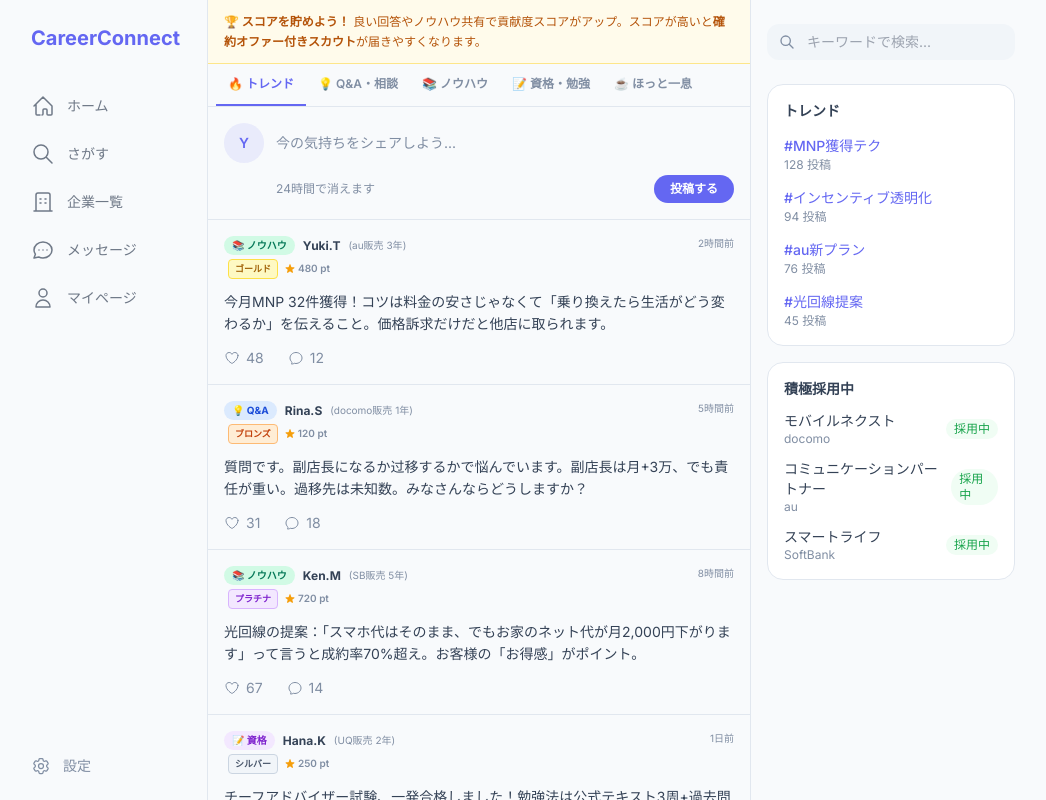
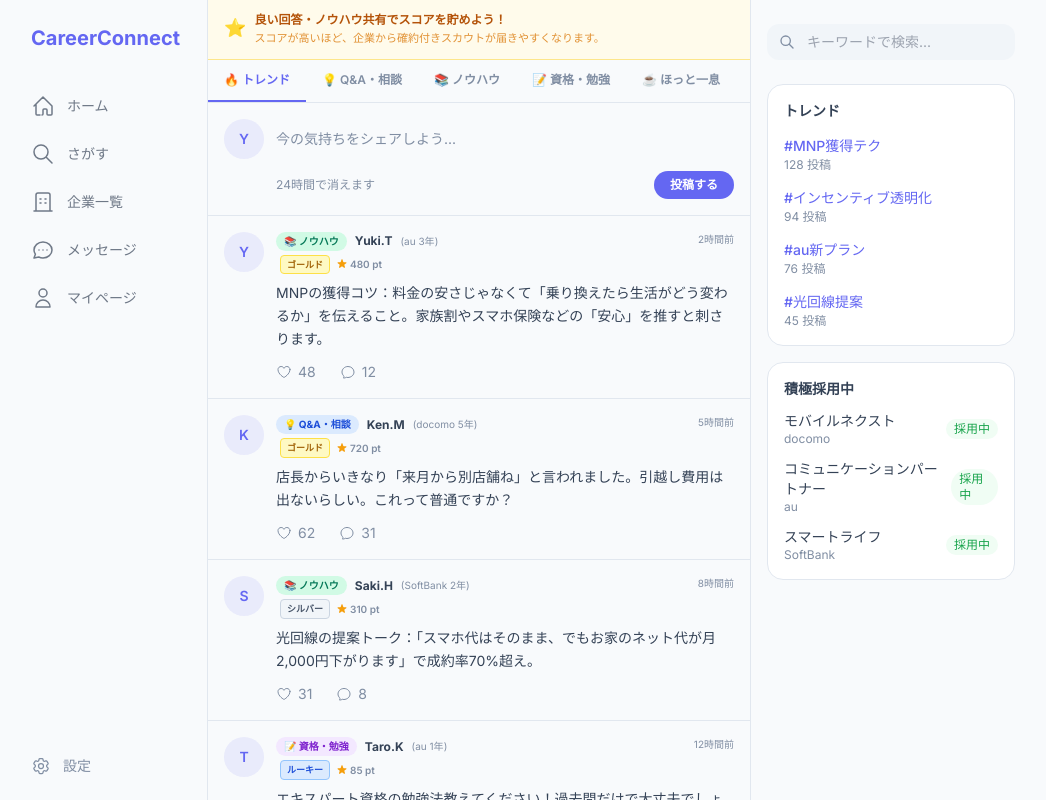
Before and after one commit to kmahm402-eng/careerconnect, a Next.js app: page /feed in a window 1280 px wide. Shown: the top 800 px of the page, without its empty margins (121-1167 px from the left). Built offline with nearby package versions, Linux system fonts and the light colour scheme.

Commit message:
Update page.tsx

```diff
--- a/src/app/(main)/feed/page.tsx
+++ b/src/app/(main)/feed/page.tsx
@@ -1,78 +1,23 @@
 "use client";
 import { useState } from "react";
-
-const TABS = ["🔥 トレンド", "💡 Q&A・相談", "📚 ノウハウ", "📝 資格・勉強", "☕️ ほっと一息"];
-
-const RANKS: Record<string, {label:string,color:string}> = {
-  bronze: {label:"ブロンズ",color:"bg-orange-100 text-orange-700 border-orange-300"},
-  silver: {label:"シルバー",color:"bg-slate-100 text-slate-600 border-slate-300"},
-  gold: {label:"ゴールド",color:"bg-yellow-100 text-yellow-700 border-yellow-300"},
-  platinum: {label:"プラチナ",color:"bg-purple-100 text-purple-700 border-purple-300"},
-};
-
-const POSTS = [
-  { id:"1", tab:0, badge:"📚 ノウハウ", badgeColor:"bg-emerald-100 text-emerald-700", author:{name:"Yuki.T",role:"au販売 3年",score:480,rank:"gold"}, content:"今月MNP 32件獲得！コツは料金の安さじゃなくて「乗り換えたら生活がどう変わるか」を伝えること。価格訴求だけだと他店に取られます。", likes:48, comments:12, time:"2時間前" },
-  { id:"2", tab:1, badge:"💡 Q&A", badgeColor:"bg-blue-100 text-blue-700", author:{name:"Rina.S",role:"docomo販売 1年",score:120,rank:"bronze"}, content:"質問です。副店長になるか过移するかで悩んでいます。副店長は月+3万、でも責任が重い。過移先は未知数。みなさんならどうしますか？", likes:31, comments:18, time:"5時間前" },
-  { id:"3", tab:2, badge:"📚 ノウハウ", badgeColor:"bg-emerald-100 text-emerald-700", author:{name:"Ken.M",role:"SB販売 5年",score:720,rank:"platinum"}, content:"光回線の提案：「スマホ代はそのまま、でもお家のネット代が月2,000円下がります」って言うと成約率70%超え。お客様の「お得感」がポイント。", likes:67, comments:14, time:"8時間前" },
-  { id:"4", tab:3, badge:"📝 資格", badgeColor:"bg-purple-100 text-purple-700", author:{name:"Hana.K",role:"UQ販売 2年",score:250,rank:"silver"}, content:"チーフアドバイザー試験、一発合格しました！勉強法は公式テキスト3周+過去問3年分。通勤中にアプリで単語帳を回すのがおすすめ。", likes:42, comments:8, time:"1日前" },
-  { id:"5", tab:4, badge:"☕️ ほっと一息", badgeColor:"bg-orange-100 text-orange-600", author:{name:"Saki.H",role:"docomo販売 4年",score:380,rank:"gold"}, content:"月末にまたノルマ変更…。先月達成したのに今月はさらに上乗せ。みんなもこんな感じですか？正直モチベ下がる…", likes:89, comments:24, time:"14時間前" },
-];
-
-export default function FeedPage() {
-  const [tab, setTab] = useState(0);
-  const [liked, setLiked] = useState<Record<string, boolean>>({});
-  const filtered = tab === 0 ? POSTS : POSTS.filter(p => p.tab === tab);
-
-  return (
-    <div>
-      <div className="bg-amber-50 dark:bg-amber-950/20 border-b border-amber-200 dark:border-amber-900/30 px-4 py-3">
-        <p className="text-xs text-amber-700 dark:text-amber-400 leading-relaxed"><span className="font-bold">🏆 スコアを貯めよう！</span> 良い回答やノウハウ共有で貢献度スコアがアップ。スコアが高いと<span className="font-bold">確約オファー付きスカウト</span>が届きやすくなります。</p>
-      </div>
-
-      <div className="border-b overflow-x-auto">
-        <div className="flex px-2">{TABS.map((t,i)=>(<button key={i} onClick={()=>setTab(i)} className={"px-3 py-3 text-xs font-semibold whitespace-nowrap border-b-2 transition-colors "+(tab===i?"border-primary text-primary":"border-transparent text-muted-foreground hover:text-foreground")}>{t}</button>))}</div>
-      </div>
-
-      <div className="border-b p-4">
-        <div className="flex gap-3">
-          <div className="w-10 h-10 rounded-full bg-primary/10 flex items-center justify-center text-primary font-semibold text-sm shrink-0">Y</div>
-          <input placeholder="今の気持ちをシェアしよう..." className="flex-1 bg-transparent text-sm focus:outline-none placeholder:text-muted-foreground" />
-        </div>
-        <div className="flex justify-between items-center mt-3 pl-[52px]">
-          <span className="text-xs text-muted-foreground">24時間で消えます</span>
-          <button className="px-4 py-1.5 bg-primary text-primary-foreground rounded-full text-xs font-semibold hover:opacity-90 transition">投稿する</button>
-        </div>
-      </div>
-
-      {filtered.map(post => {
-        const rank = RANKS[post.author.rank];
-        return (
-          <article key={post.id} className="border-b p-4 hover:bg-secondary/30 transition-colors">
-            <div className="flex justify-between items-start mb-3">
-              <div className="flex flex-col gap-1">
-                <div className="flex items-center gap-2">
-                  <div className={"text-[10px] font-bold px-2 py-0.5 rounded-md "+post.badgeColor}>{post.badge}</div>
-                  <span className="text-xs font-bold">{post.author.name}</span>
-                  <span className="text-[10px] text-muted-foreground">({post.author.role})</span>
-                </div>
-                <div className="flex items-center gap-1.5 ml-1">
-                  <div className={"text-[9px] font-bold px-1.5 py-0.5 rounded border "+rank.color}>{rank.label}</div>
-                  <span className="text-[10px] font-semibold text-muted-foreground flex items-center gap-0.5">
-                    <svg className="w-3 h-3 text-amber-500" fill="currentColor" viewBox="0 0 20 20"><path d="M9.049 2.927c.3-.921 1.603-.921 1.902 0l1.07 3.292a1 1 0 00.95.69h3.462c.969 0 1.371 1.24.588 1.81l-2.8 2.034a1 1 0 00-.364 1.118l1.07 3.292c.3.921-.755 1.688-1.54 1.118l-2.8-2.034a1 1 0 00-1.175 0l-2.8 2.034c-.784.57-1.838-.197-1.539-1.118l1.07-3.292a1 1 0 00-.364-1.118L2.98 8.72c-.783-.57-.38-1.81.588-1.81h3.461a1 1 0 00.951-.69l1.07-3.292z"/></svg>
-                    {post.author.score} pt
-                  </span>
-                </div>
-              </div>
-              <span className="text-[10px] text-muted-foreground">{post.time}</span>
-            </div>
-            <p className="text-sm leading-relaxed mb-3">{post.content}</p>
-            <div className="flex items-center gap-6">
-              <button onClick={()=>setLiked(p=>({...p,[post.id]:!p[post.id]}))} className="flex items-center gap-1.5 text-muted-foreground hover:text-red-500 transition text-sm"><svg className="w-4 h-4" fill={liked[post.id]?"currentColor":"none"} viewBox="0 0 24 24" stroke="currentColor" strokeWidth={1.5}><path strokeLinecap="round" strokeLinejoin="round" d="M21 8.25c0-2.485-2.099-4.5-4.688-4.5-1.935 0-3.597 1.126-4.312 2.733-.715-1.607-2.377-2.733-4.313-2.733C5.1 3.75 3 5.765 3 8.25c0 7.22 9 12 9 12s9-4.78 9-12z"/></svg><span>{post.likes+(liked[post.id]?1:0)}</span></button>
-              <button className="flex items-center gap-1.5 text-muted-foreground hover:text-primary transition text-sm"><svg className="w-4 h-4" fill="none" viewBox="0 0 24 24" stroke="currentColor" strokeWidth={1.5}><path strokeLinecap="round" strokeLinejoin="round" d="M12 20.25c4.97 0 9-3.694 9-8.25s-4.03-8.25-9-8.25S3 7.444 3 12c0 2.104.859 4.023 2.273 5.48.432.447.74 1.04.586 1.641a4.483 4.483 0 01-.923 1.785A5.969 5.969 0 006 21c1.282 0 2.47-.402 3.445-1.087.81.22 1.668.337 2.555.337z"/></svg><span>{post.comments}</span></button>
-            </div>
-          </article>
-        );
-      })}
-    </div>
-  );
-}
+const TABS=["🔥 トレンド","💡 Q&A・相談","📚 ノウハウ","📝 資格・勉強","☕️ ほっと一息"];
+const RANKS:{[k:string]:{label:string;bg:string;text:string;border:string}}={gold:{label:"ゴールド",bg:"bg-yellow-100",text:"text-yellow-700",border:"border-yellow-300"},silver:{label:"シルバー",bg:"bg-slate-100",text:"text-slate-600",border:"border-slate-300"},bronze:{label:"ブロンズ",bg:"bg-orange-100",text:"text-orange-700",border:"border-orange-300"},rookie:{label:"ルーキー",bg:"bg-blue-100",text:"text-blue-700",border:"border-blue-300"}};
+const BC:{[k:string]:string}={"💡 Q&A・相談":"bg-blue-100 text-blue-700","📚 ノウハウ":"bg-emerald-100 text-emerald-700","📝 資格・勉強":"bg-purple-100 text-purple-700","☕️ ほっと一息":"bg-pink-100 text-pink-700"};
+const POSTS=[
+{id:"1",category:"📚 ノウハウ",author:{name:"Yuki.T",role:"au 3年",score:480,rank:"gold"},content:"MNPの獲得コツ：料金の安さじゃなくて「乗り換えたら生活がどう変わるか」を伝えること。家族割やスマホ保険などの「安心」を推すと刺さります。",likes:48,comments:12,time:"2時間前"},
+{id:"2",category:"💡 Q&A・相談",author:{name:"Ken.M",role:"docomo 5年",score:720,rank:"gold"},content:"店長からいきなり「来月から別店舗ね」と言われました。引越し費用は出ないらしい。これって普通ですか？",likes:62,comments:31,time:"5時間前"},
+{id:"3",category:"📚 ノウハウ",author:{name:"Saki.H",role:"SoftBank 2年",score:310,rank:"silver"},content:"光回線の提案トーク：「スマホ代はそのまま、でもお家のネット代が月2,000円下がります」で成約率70%超え。",likes:31,comments:8,time:"8時間前"},
+{id:"4",category:"📝 資格・勉強",author:{name:"Taro.K",role:"au 1年",score:85,rank:"rookie"},content:"エキスパート資格の勉強法教えてください！過去問だけで大丈夫でしょうか？",likes:24,comments:15,time:"12時間前"},
+{id:"5",category:"☕️ ほっと一息",author:{name:"Mika.S",role:"UQ 4年",score:290,rank:"silver"},content:"80代のおばあちゃんが「孫とLINEしたいの」って。1時間かけて設定してあげたら泣いて喜んでくれた。こういう瞬間があるからやめられない。",likes:156,comments:42,time:"14時間前"}];
+export default function FeedPage(){const[tab,setTab]=useState("🔥 トレンド");const[liked,setLiked]=useState<Record<string,boolean>>({});const filtered=tab==="🔥 トレンド"?POSTS:POSTS.filter(p=>p.category===tab);
+return(<div>
+<div className="bg-amber-50 dark:bg-amber-950/20 border-b border-amber-200 dark:border-amber-900/30 px-4 py-3"><div className="flex items-start gap-2"><span className="text-lg mt-0.5">⭐</span><div><p className="text-xs font-bold text-amber-700 dark:text-amber-400">良い回答・ノウハウ共有でスコアを貯めよう！</p><p className="text-[11px] text-amber-600/80 dark:text-amber-500/80 mt-0.5">スコアが高いほど、企業から確約付きスカウトが届きやすくなります。</p></div></div></div>
+<div className="border-b overflow-x-auto"><div className="flex min-w-max">{TABS.map(t=>(<button key={t} onClick={()=>setTab(t)} className={"px-4 py-3 text-xs font-semibold whitespace-nowrap transition-all border-b-2 "+(tab===t?"border-primary text-primary":"border-transparent text-muted-foreground hover:text-foreground")}>{t}</button>))}</div></div>
+<div className="border-b p-4"><div className="flex gap-3"><div className="w-10 h-10 rounded-full bg-primary/10 flex items-center justify-center text-primary font-semibold text-sm shrink-0">Y</div><input placeholder="今の気持ちをシェアしよう..." className="flex-1 bg-transparent text-sm focus:outline-none placeholder:text-muted-foreground"/></div><div className="flex justify-between items-center mt-3 pl-[52px]"><span className="text-xs text-muted-foreground">24時間で消えます</span><button className="px-4 py-1.5 bg-primary text-primary-foreground rounded-full text-xs font-semibold hover:opacity-90 transition">投稿する</button></div></div>
+{filtered.map(post=>{const rank=RANKS[post.author.rank];const bc=BC[post.category]||"bg-red-100 text-red-700";return(
+<article key={post.id} className="border-b p-4 hover:bg-secondary/30 transition-colors"><div className="flex gap-3"><div className="w-10 h-10 rounded-full bg-primary/10 flex items-center justify-center text-primary font-semibold text-sm shrink-0">{post.author.name[0]}</div><div className="flex-1 min-w-0">
+<div className="flex justify-between items-start mb-2"><div className="flex flex-col gap-1"><div className="flex items-center gap-2"><div className={"text-[10px] font-bold px-2 py-0.5 rounded-md "+bc}>{post.category}</div><span className="text-xs font-bold">{post.author.name}</span><span className="text-[10px] text-muted-foreground">({post.author.role})</span></div><div className="flex items-center gap-1.5 ml-1"><div className={"text-[9px] font-bold px-1.5 py-0.5 rounded border "+rank.bg+" "+rank.text+" "+rank.border}>{rank.label}</div><span className="text-[10px] font-semibold text-muted-foreground flex items-center gap-0.5"><svg className="w-3 h-3 text-amber-500" fill="currentColor" viewBox="0 0 20 20"><path d="M9.049 2.927c.3-.921 1.603-.921 1.902 0l1.07 3.292a1 1 0 00.95.69h3.462c.969 0 1.371 1.24.588 1.81l-2.8 2.034a1 1 0 00-.364 1.118l1.07 3.292c.3.921-.755 1.688-1.54 1.118l-2.8-2.034a1 1 0 00-1.175 0l-2.8 2.034c-.784.57-1.838-.197-1.539-1.118l1.07-3.292a1 1 0 00-.364-1.118L2.98 8.72c-.783-.57-.38-1.81.588-1.81h3.461a1 1 0 00.951-.69l1.07-3.292z"/></svg>{post.author.score} pt</span></div></div><span className="text-[10px] text-muted-foreground shrink-0">{post.time}</span></div>
+<p className="text-sm leading-relaxed mb-3">{post.content}</p>
+<div className="flex items-center gap-6"><button onClick={()=>setLiked(p=>({...p,[post.id]:!p[post.id]}))} className="flex items-center gap-1.5 text-muted-foreground hover:text-red-500 transition text-sm"><svg className="w-4 h-4" fill={liked[post.id]?"currentColor":"none"} viewBox="0 0 24 24" stroke="currentColor" strokeWidth={1.5}><path strokeLinecap="round" strokeLinejoin="round" d="M21 8.25c0-2.485-2.099-4.5-4.688-4.5-1.935 0-3.597 1.126-4.312 2.733-.715-1.607-2.377-2.733-4.313-2.733C5.1 3.75 3 5.765 3 8.25c0 7.22 9 12 9 12s9-4.78 9-12z"/></svg><span>{post.likes+(liked[post.id]?1:0)}</span></button><button className="flex items-center gap-1.5 text-muted-foreground hover:text-primary transition text-sm"><svg className="w-4 h-4" fill="none" viewBox="0 0 24 24" stroke="currentColor" strokeWidth={1.5}><path strokeLinecap="round" strokeLinejoin="round" d="M12 20.25c4.97 0 9-3.694 9-8.25s-4.03-8.25-9-8.25S3 7.444 3 12c0 2.104.859 4.023 2.273 5.48.432.447.74 1.04.586 1.641a4.483 4.483 0 01-.923 1.785A5.969 5.969 0 006 21c1.282 0 2.47-.402 3.445-1.087.81.22 1.668.337 2.555.337z"/></svg><span>{post.comments}</span></button></div>
+</div></div></article>);})}
+</div>);}
```
